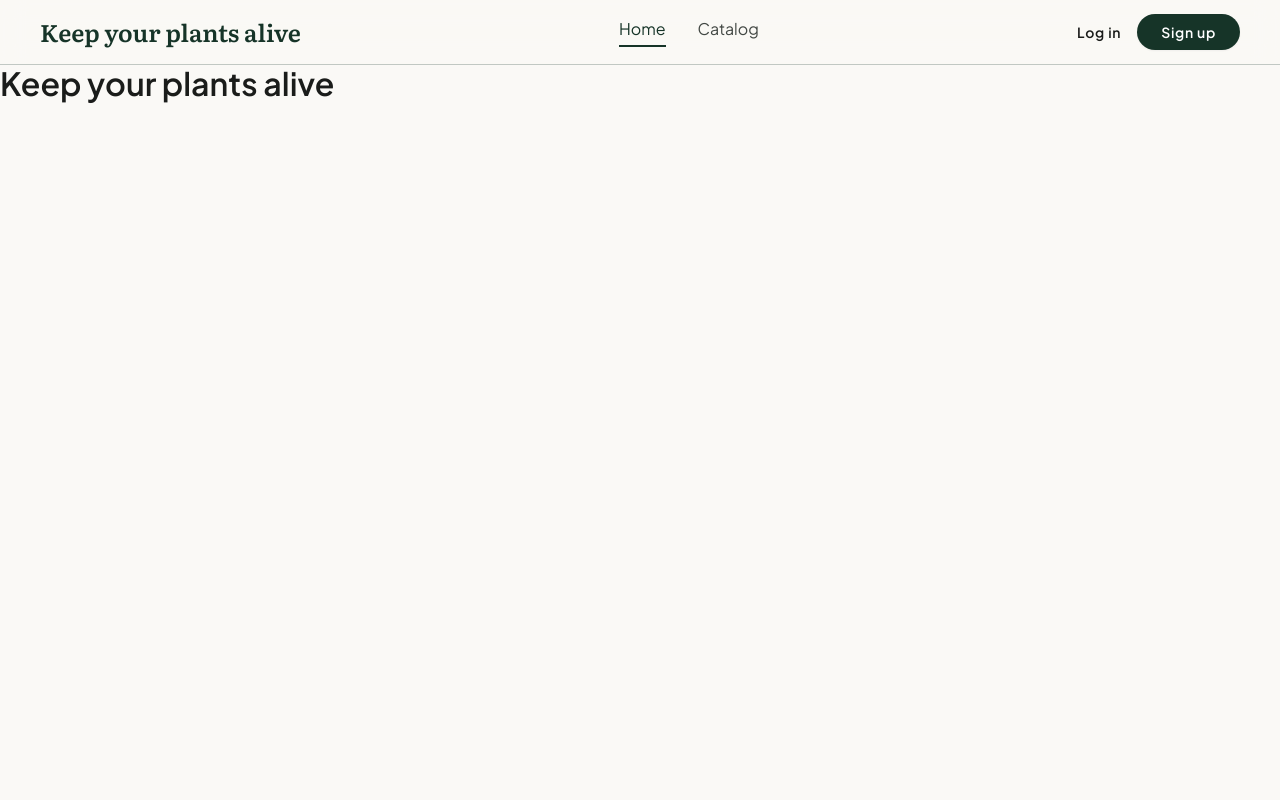
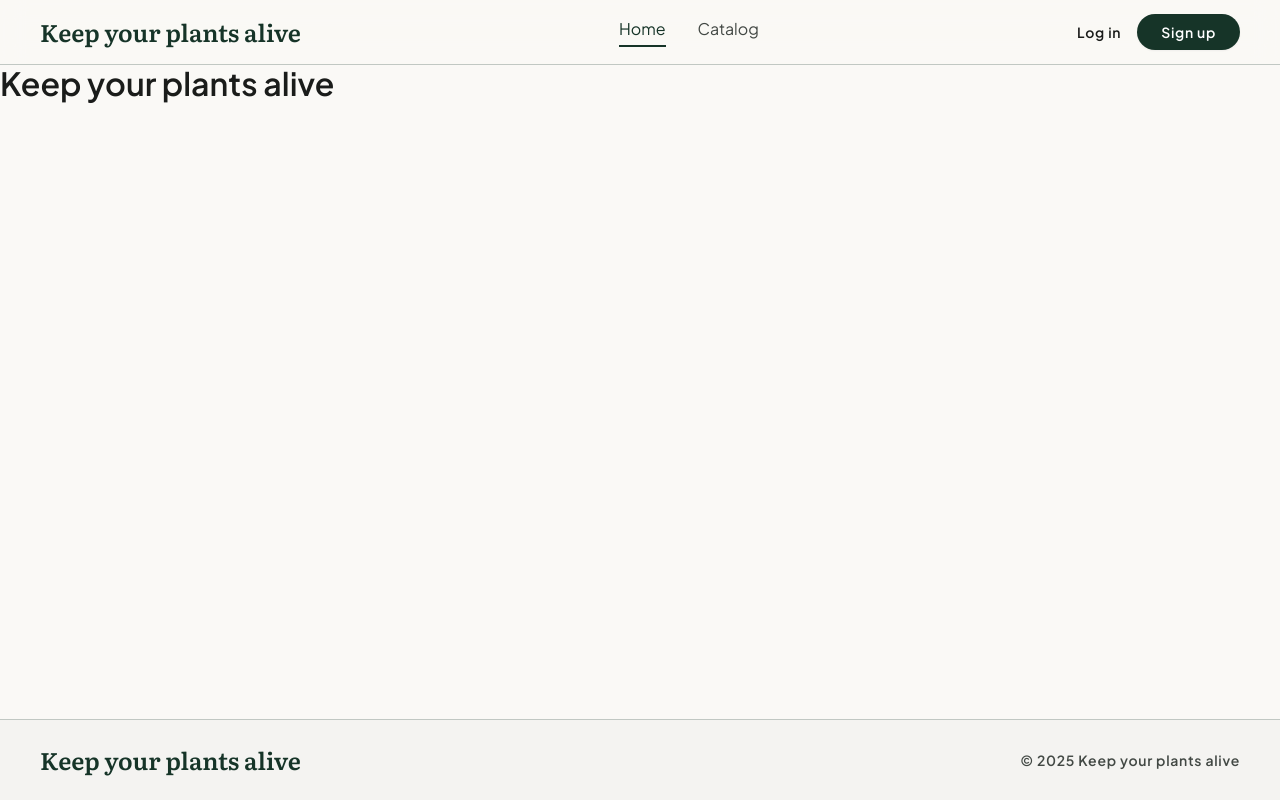
Before and after one commit to dianapri0303/plant-care, a Next.js app: page / in a window 1280 px wide. Built offline with nearby package versions, Linux system fonts and the light colour scheme.

Commit message:
feat(footer): add site footer and sticky footer layout

```diff
--- a/src/app/globals.css
+++ b/src/app/globals.css
@@ -1,11 +1,18 @@
+html {
+  scroll-behavior: smooth;
+}
+
 body {
+  display: flex;
+  flex-direction: column;
+  min-height: 100vh;
   font-family: var(--font-main);
   color: var(--color-text-dark);
   background-color: var(--color-bg-page);
 }
 
-html {
-  scroll-behavior: smooth;
+main {
+  flex-grow: 1;
 }
 
 h1,
--- a/src/app/layout.tsx
+++ b/src/app/layout.tsx
@@ -1,9 +1,11 @@
 import type { Metadata } from 'next';
 import { Literata, Plus_Jakarta_Sans } from 'next/font/google';
-import Header from '@/components/Header/Header';
 import 'modern-normalize/modern-normalize.css';
 import '@/styles/variables.css';
 import './globals.css';
+
+import Header from '@/components/Header/Header';
+import Footer from '@/components/Footer/Footer';
 
 const literata = Literata({
   subsets: ['latin'],
@@ -36,7 +38,8 @@ export default function RootLayout({
     <html lang="en" className={`${jakarta.variable} ${literata.variable}`}>
       <body>
         <Header />
-        {children}
+        <main>{children}</main>
+        <Footer />
       </body>
     </html>
   );
--- /dev/null
+++ b/src/components/Footer/Footer.module.css
@@ -0,0 +1,52 @@
+.footer {
+  border-top: 1px solid var(--color-border-input);
+  background-color: var(--color-bg-footer);
+}
+
+.container {
+  display: flex;
+  flex-direction: column;
+  align-items: center;
+  gap: 16px;
+  padding: 20px;
+}
+
+.logo {
+  font-family: var(--font-second);
+  font-weight: 600;
+  font-size: 24px;
+  line-height: 1.33;
+  color: var(--color-primary);
+  transition: color 0.2s ease;
+}
+
+.logo:hover,
+.logo:focus-visible {
+  color: var(--color-primary-hover);
+}
+
+.copyright {
+  font-weight: 600;
+  font-size: 14px;
+  line-height: 1.43;
+  letter-spacing: 0.05em;
+  color: var(--color-text-muted);
+}
+
+@media (min-width: 768px) {
+  .container {
+    flex-direction: row;
+    align-items: center;
+    justify-content: space-between;
+    gap: 0;
+    padding: 24px 40px;
+  }
+}
+
+@media (min-width: 1440px) {
+  .container {
+    max-width: 1440px;
+    margin: 0 auto;
+    padding: 48px 40px;
+  }
+}
--- /dev/null
+++ b/src/components/Footer/Footer.tsx
@@ -0,0 +1,15 @@
+import Link from 'next/link';
+import css from './Footer.module.css';
+
+export default function Footer() {
+  return (
+    <footer className={css.footer}>
+      <div className={css.container}>
+        <Link href="/" className={css.logo}>
+          Keep your plants alive
+        </Link>
+        <p className={css.copyright}>© 2025 Keep your plants alive</p>
+      </div>
+    </footer>
+  );
+}
```
